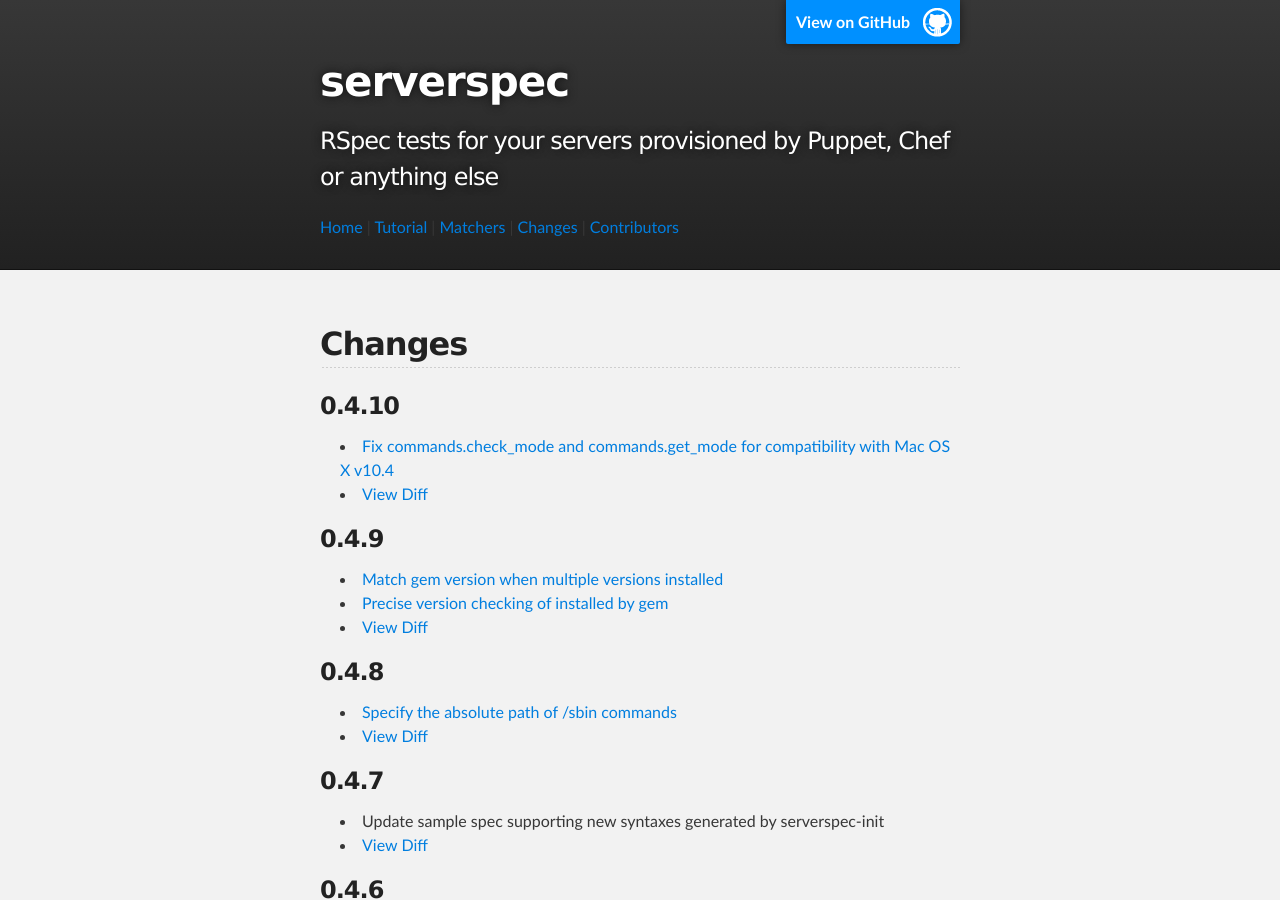
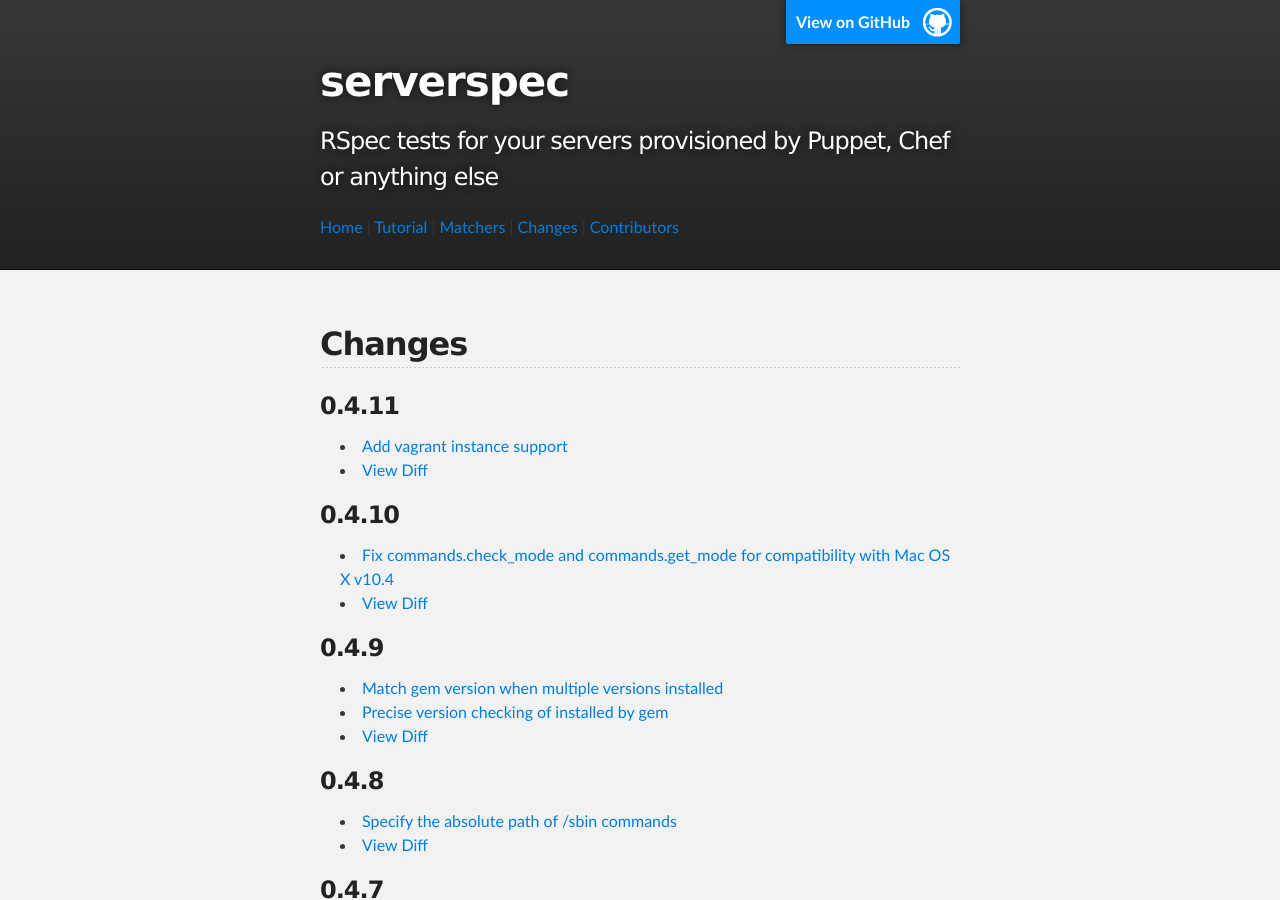
Before and after one commit to serverspec/serverspec.github.io, a Jekyll site: the page built from changes.md, in a window 1280 px wide and 900 px high. Built offline with Jekyll 4.4.1, drawn with Linux system fonts in a browser that asks for light colours; Markdown is read by kramdown in place of the engine named in the settings.

Commit message:
Add changes of v0.4.11

```diff
--- a/changes.md
+++ b/changes.md
@@ -4,6 +4,11 @@ title: changes
 ---
 
 ## Changes
+
+### 0.4.11
+
+ * [Add vagrant instance support](https://github.com/mizzy/serverspec/pull/128)
+ * [View Diff](https://github.com/mizzy/serverspec/compare/v0.4.10...v0.4.11)
 
 ### 0.4.10
 
```
